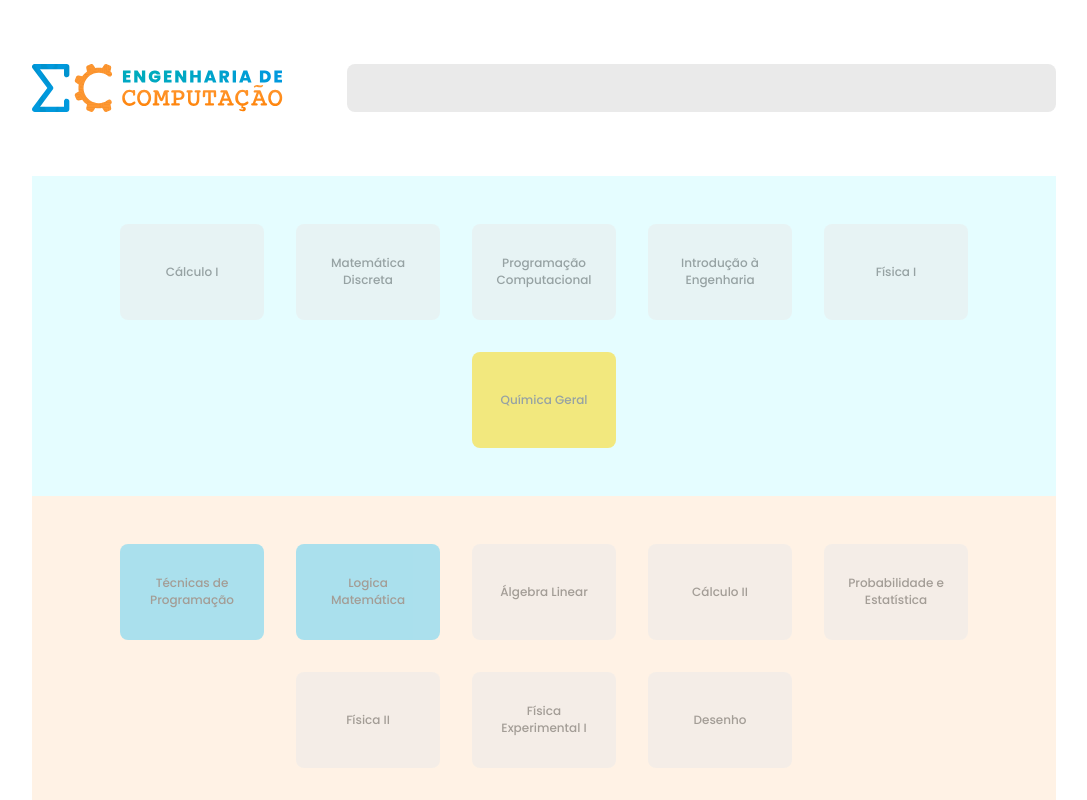
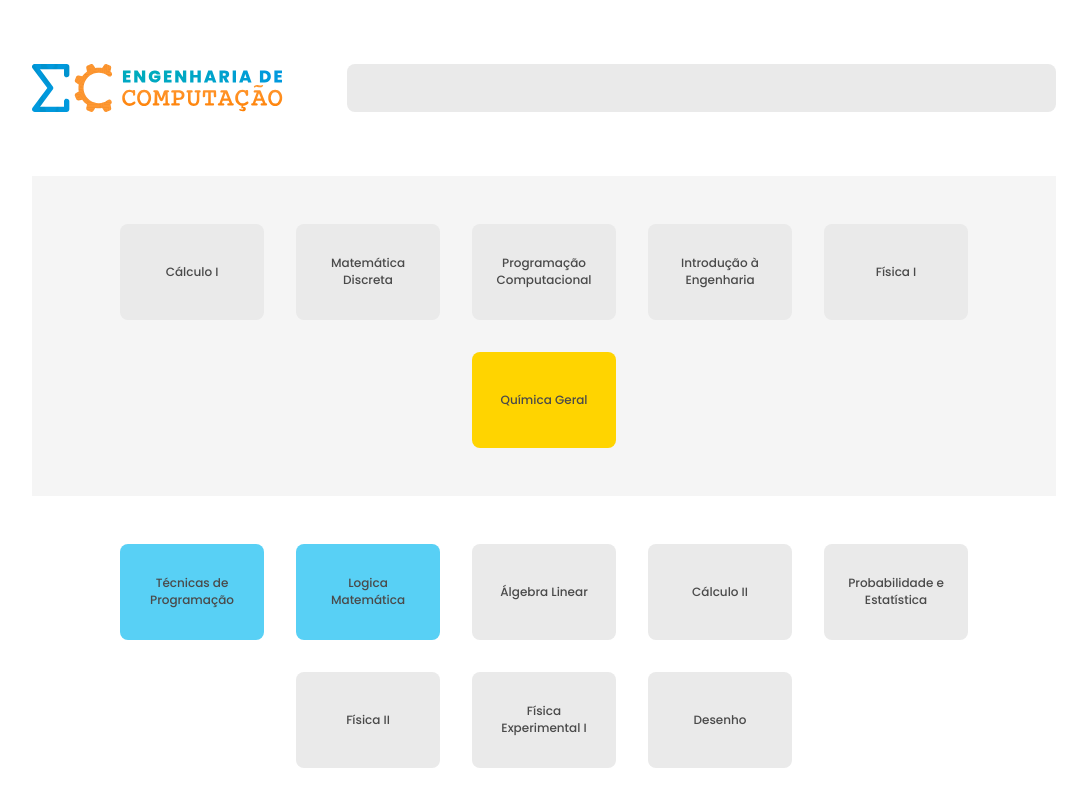
Before and after one commit to vander-furtuna/ec-diagram, a React (Vite) app: page / in a window 1280 px wide. Shown: the top 800 px of the page, without its empty margins (96-1183 px from the left). Built offline with nearby package versions, Linux system fonts and the light colour scheme.

Commit message:
feat: aprimore search mechanism

```diff
--- a/src/components/Card/styles.ts
+++ b/src/components/Card/styles.ts
@@ -10,7 +10,7 @@ interface CardProps {
     isDisabled?: boolean;
 }
 
-const getCardColor = (type: CourseType[]) => {
+const getCardColor = (type: CourseType[], isActive: boolean) => {
     if (type.includes('AUTOMATION')) {
         return theme.background.card.automation;
     }
@@ -45,7 +45,7 @@ export const CardContainer = styled.div<CardProps>`
     width: 9rem;
     height: 6rem;
     padding: 1rem;
-  background: ${({ type }) => getCardColor(type)};
+    background: ${({ type, isActive = false }) => getCardColor(type, isActive)};
     border-radius: ${({ theme }) => theme.borderRadius};
     display: flex;
     justify-content: center;
@@ -65,15 +65,9 @@ export const CardContainer = styled.div<CardProps>`
             `;
         }
 
-    if (isActive) {
-      return css`
-        border: 2px solid green;
-      `;
-    }
-
         if (isDisabled) {
             return css`
-        opacity: 0.5;
+                /* opacity: 0.5; */
             `;
         }
     }}
--- a/src/containers/CoursesTable/index.tsx
+++ b/src/containers/CoursesTable/index.tsx
@@ -12,29 +12,43 @@ export function CoursesTable({}: CoursesTableProps) {
 
     return (
         <CoursesContainer>
-      {PERIODS.map((period) => (
+            {PERIODS.map((period) => {
+                if (!courses.some((course) => course.period === period)) {
+                    return;
+                }
+
+                return (
                     <CoursesPeriodContainer key={period}>
                         {courses.map((course) => {
                             if (course.period !== period) return null;
-            const isUnlocked = course.prerequisites.includes(activeCourse.code);
-            const isPrerequisite = activeCourse.prerequisites?.includes(
+                            const isUnlocked = course.prerequisites.includes(
+                                activeCourse.code,
+                            );
+                            const isPrerequisite =
+                                activeCourse.prerequisites?.includes(
                                     course.code,
                                 );
                             const isActive = activeCourse.code === course.code;
-            const isDisabled = !isUnlocked && !isActive && !isPrerequisite;
+                            const isDisabled =
+                                !isUnlocked && !isActive && !isPrerequisite;
                             return (
                                 <Card
                                     isPrerequisite={isPrerequisite}
                                     isUnlocked={isUnlocked}
                                     isActive={activeCourse.code === course.code}
-                isDisabled={isDisabled}
-                onClick={() => handleSetActiveCourse(course)}
+                                    isDisabled={
+                                        activeCourse?.code && isDisabled
+                                    }
+                                    onClick={() =>
+                                        handleSetActiveCourse(course)
+                                    }
                                     course={course}
                                 />
                             );
                         })}
                     </CoursesPeriodContainer>
-      ))}
+                );
+            })}
         </CoursesContainer>
     );
 }
--- a/src/containers/CoursesTable/styles.ts
+++ b/src/containers/CoursesTable/styles.ts
@@ -17,9 +17,9 @@ export const CoursesPeriodContainer = styled.div`
     gap: 2rem;
 
     &:nth-child(2n) {
-    background: ${({ theme }) => theme.background.secondaryLight};
+        background: ${({ theme }) => theme.white};
     }
     &:nth-child(2n + 1) {
-    background: ${({ theme }) => theme.background.primaryLight};
+        background: ${({ theme }) => theme.gray100};
     }
 `;
--- a/src/hooks/course.tsx
+++ b/src/hooks/course.tsx
@@ -35,11 +35,12 @@ export function CourseProvider({ children }: ICourseProviderProps) {
     );
 
     const handleSearch = useCallback((search: string) => {
+        console.log('search', search);
         setCourses(() => {
             const filteredCourses = COURSES.filter((course) => {
                 return course.name.toLowerCase().includes(search.toLowerCase());
             });
-
+            console.log('filteredCourses', filteredCourses);
             return filteredCourses;
         });
     }, []);
@@ -55,13 +56,13 @@ export function CourseProvider({ children }: ICourseProviderProps) {
     );
 
     useEffect(() => {
-    if (courses.length === 0) {
         setCourses(COURSES);
-    }
-  });
+    }, []);
 
     return (
-    <CourseContext.Provider value={value}>{children}</CourseContext.Provider>
+        <CourseContext.Provider value={value}>
+            {children}
+        </CourseContext.Provider>
     );
 }
 
--- a/src/styles/theme.ts
+++ b/src/styles/theme.ts
@@ -14,6 +14,7 @@ const colorPalette = {
     computing300: '#58D0F5',
     telecomunications300: '#99EE6F',
 
+    gray100: '#F5F5F5',
     gray200: '#EAEAEA',
     gray500: '#9B9B9B',
     gray700: '#4A4A4A',
```
Lines whose indentation alone changed are shown as unchanged.
